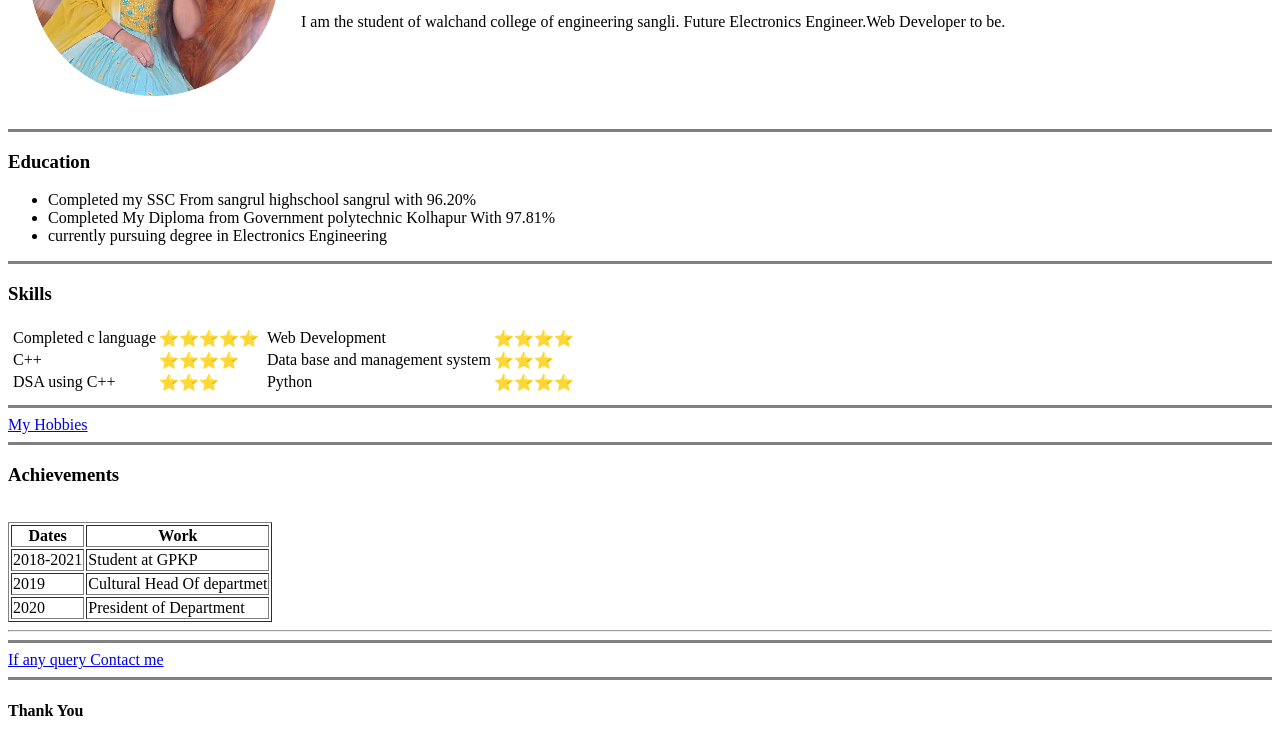
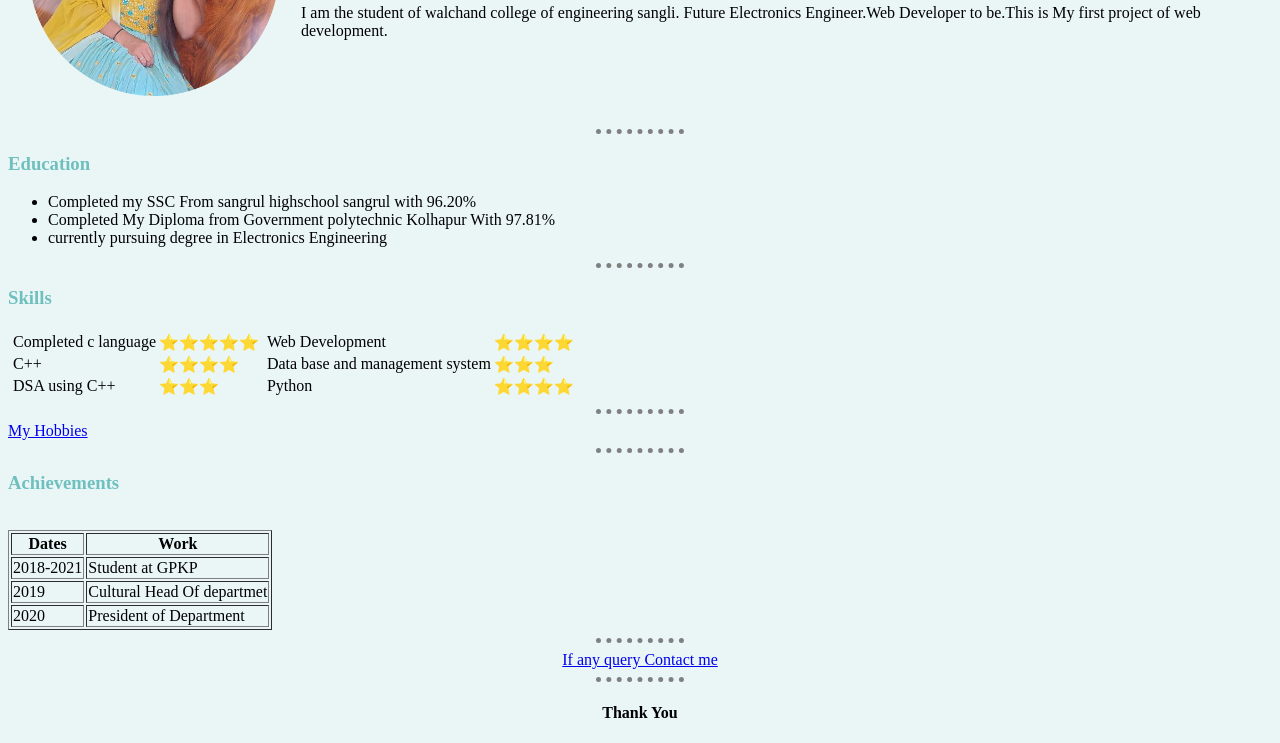
Before and after one commit to Mayuri3166/cv, a plain HTML site: page index.html in a window 1280 px wide. Shown: the part 183-926 px from the top of the page. Drawn offline with Linux system fonts and the light colour scheme.

Commit message:
Add files via upload

```diff
--- a/index.html
+++ b/index.html
@@ -5,18 +5,25 @@
     <meta http-equiv="X-UA-Compatible" content="IE=edge">
     <meta name="viewport" content="width=device-width, initial-scale=1.0">
     <title> Mayuri's personal site</title>
+
+
+    <link rel="stylesheet" href="styles.css">
+
+
+
 </head>
 <body>
 
     <table cellspacing="20">
         <tr>
-           <td><img src="image.png" alt="Mayuri Profile Picture" height=250px width=250px></td>
+           <td><img class= "circular"src="image.png" alt="Mayuri Profile Picture" height=250px width=250px></td>
            <td><h1> Mayuri Mane </h1>
             <p><em>student and the <strong><a href="https://www.linkedin.com/in/mayuri-mane-157a131ab/" >pro personality</a></strong> of walchand college of engineering sangli</em></p>
-            <p> I am the student of walchand college of engineering sangli. Future Electronics Engineer.Web Developer to be. </p></td>
+            <p> I am the student of walchand college of engineering sangli. Future Electronics Engineer.Web Developer to be.This is My first project of web development. </p></td>
         </tr>
     </table>
-  <hr size="3" noshade>
+
+  <hr>
   <!--<img src="https://media.licdn.com/dms/image/D4D03AQFFTJgGlXZawA/profile-displayphoto-shrink_400_400/0/1677404285216?e=1686182400&v=beta&t=KJq2RxbvWc2rKw1bte9Ts4rBMtgReUizZaeAFTS7_4s" alt="Mayuri profile picture" height=250px width=250px border="1">-->
 
 
@@ -28,7 +35,7 @@
     <li>Completed My Diploma from Government polytechnic Kolhapur With 97.81%</li>
     <li> currently pursuing degree in Electronics Engineering</li>
 </ul>
-<hr size="3"noshade>
+<hr>
 <h3>Skills</h3>
   <!--<ul>
     <li>Completed c language  &nbsp  ⭐⭐⭐⭐⭐</li>
@@ -81,10 +88,13 @@
 </table>
 
 
-<hr size="3" noshade>
-<a href="hobbies.html">My Hobbies</a>
+<hr>
 
-<hr size="3"noshade>
+    <a href="hobbies.html">My Hobbies</a>
+
+
+
+<hr>
 
 <h3> Achievements</h3>
 <table border="1">
@@ -108,10 +118,16 @@
 </tr>
 </table>
 <hr>
-<hr size="3" noshade>
-<a href="contactme.html">If any query Contact me</a>
-<hr size="3"noshade>
-<h4>Thank You</h4>
+
+<center>
+    <a href="contactme.html">If any query Contact me</a>
+</center>
+
+<hr>
+<center>
+    <h4>Thank You</h4>
+</center>
+
 
 </body>
 </html>
--- /dev/null
+++ b/styles.css
@@ -0,0 +1,19 @@
+
+
+    body {
+        background-color: #EAF6F6;
+    }
+    hr {
+       border-color:grey;
+        border-style: none ;
+        border-top-style:dotted;
+        border-width:  5px;
+        width:7%;
+
+    }
+    h1{
+      color : #6FBFBF;
+    }
+    h3{
+        color : #6FBFBF;
+    }
```
Also changed, not shown: contactme.html (+2 -0 lines), hobbies.html (+2 -0 lines).
